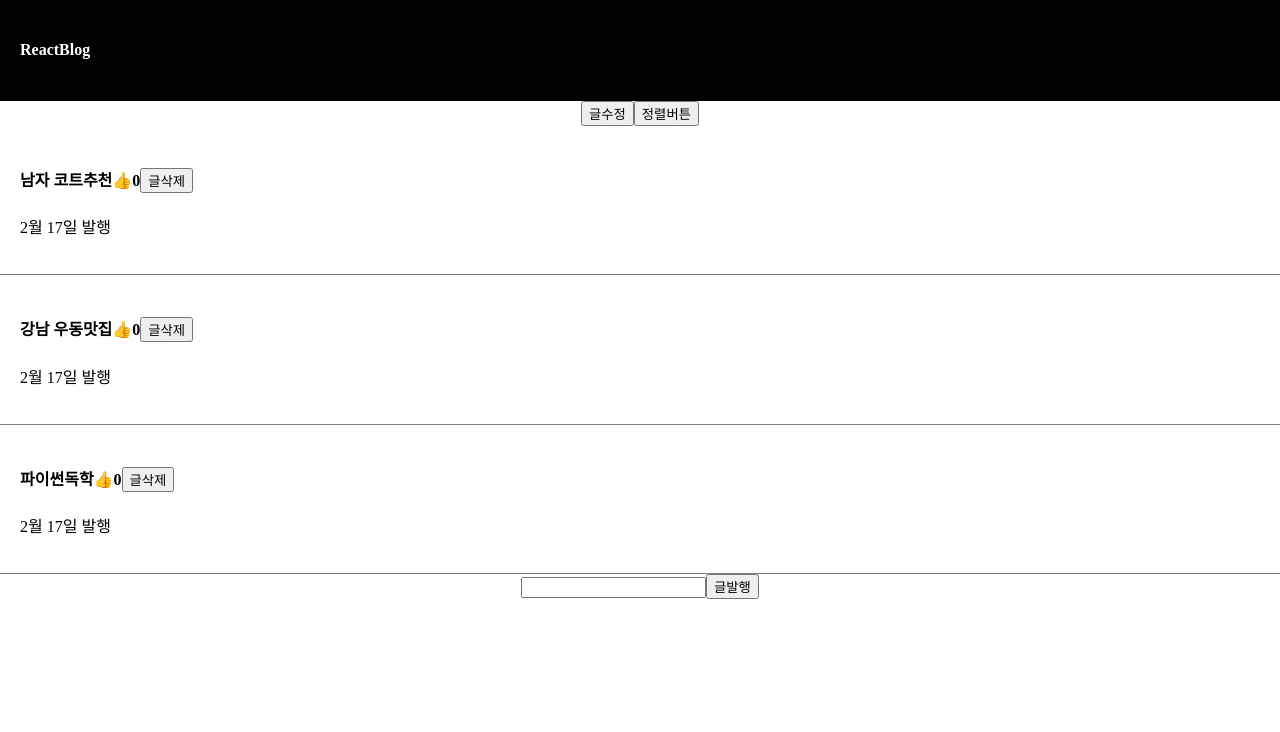
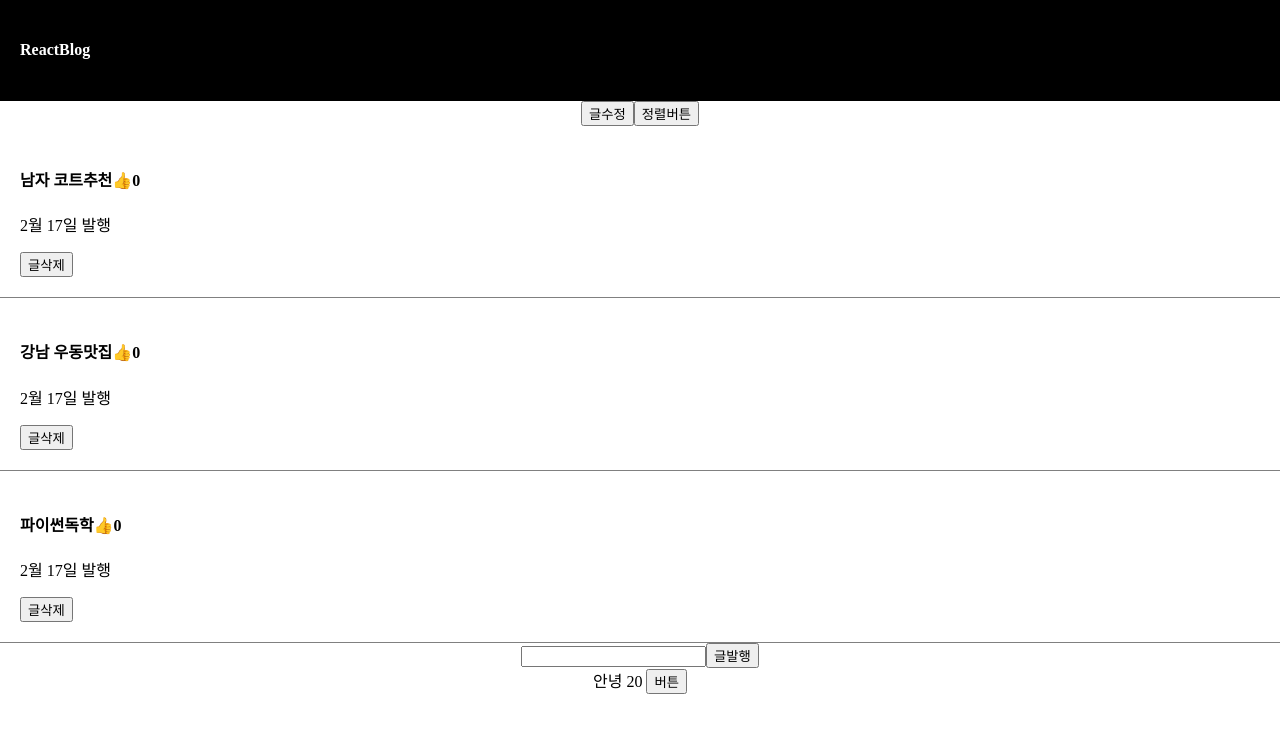
Before and after one commit to js91-lee/ReactBlog, a React app: page / in a window 1280 px wide. Shown: the top 732 px of the page. Built offline with nearby package versions, Linux system fonts and the light colour scheme; the HTML template or start-up script is replaced by a standard one.

Commit message:
1차 최종빌드

```diff
--- a/src/App.jsx
+++ b/src/App.jsx
@@ -2,6 +2,7 @@
 import reactLogo from './assets/react.svg'
 import viteLogo from '/vite.svg'
 import './App.css'
+import React from 'react';
 
 function App() {
 
@@ -41,16 +42,15 @@
                 따봉각자[i] += 1;
                 따봉변경(따봉각자);
                 }}>👍</span>{따봉[i]}
-
-                <button onClick={(e)=>{
-                  e.stopPropagation();
-                  let copy = [...글제목];
-                  copy.splice(i, 1);
-                  글제목변경(copy);
-                }}>글삭제</button>
                 </h4>
             </div>
             <p>2월 17일 발행</p>
+            <button onClick={(e)=>{
+              e.stopPropagation();
+              let copy = [...글제목];
+              copy.splice(i, 1);
+              글제목변경(copy);
+              }}>글삭제</button>
           </div>
         );
       })
@@ -70,6 +70,7 @@
       {
       modal == true ? <Modal color={'yellow'} 글제목={글제목} 선택한글={선택한글} 글제목변경={글제목변경}/> : null
       }
+      <Modal2></Modal2>
    </div>
   );
 }
@@ -88,4 +89,25 @@
   )
 }
 
+
+
+class Modal2 extends React.Component {
+  constructor(props){
+    super(props);
+    this.state = {
+      name : 'kim',
+      age : 20
+    }
+  }
+  render(){
+    return (
+      <div>안녕 {this.state.age}{" "}
+        <button onClick={()=>{
+          this.setState( {age : 21} )
+        }}>버튼</button>
+      </div>
+    )
+  }
+}
+
 export default App
```
